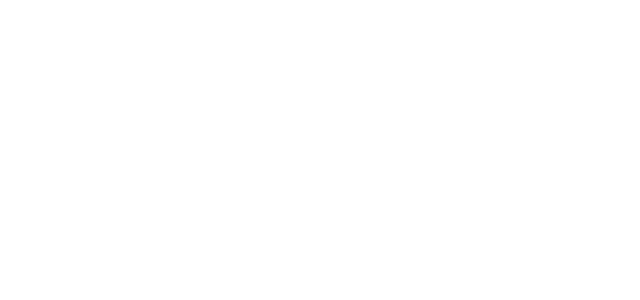
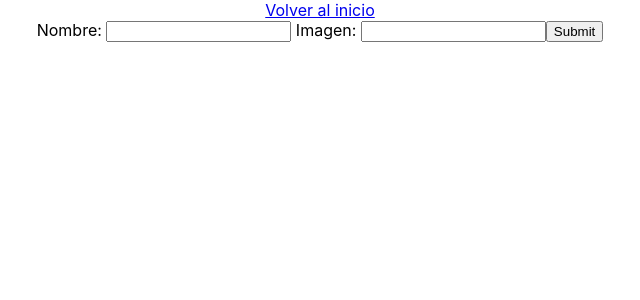
Before and after one commit to NLiasso/Proyecto-Individual---Video-Games, a React (Create React App) app in the folder client/: page /add in a window 1280 px wide. Shown: the top 300 px of the page, without its empty margins (320-960 px from the left). Built offline with nearby package versions, Linux system fonts and the light colour scheme.

Commit message:
Avances de front

```diff
--- a/client/src/App.js
+++ b/client/src/App.js
@@ -1,11 +1,13 @@
 import './App.css';
 import React from 'react';
-import { Switch, Route } from 'react-router-dom';
+import { Switch, Route, Link } from 'react-router-dom';
 import LandingPage from './components/LandingPage';
-//import Home from './components/Home';
+import Home from './components/Home';
 import Games from './components/games';
+import GameDetail from './components/gameDetail';
 import SearchBar from './components/searchBar';
 import Order from './components/order';
+import AddGame from './components/addGame';
 
 
 function App() {
@@ -18,13 +20,22 @@
           </Route>
           <Route exact path='/home'>
             <SearchBar/>
+            <Link to='/add'>
+              Agregar juego
+            </Link>
             <Order/>
             <Games/>
+          </Route>
+          <Route path='/add'>
+            <AddGame/>
+          </Route>
+          <Route path='/:id'>
+            <SearchBar/>
+            <GameDetail/>
           </Route>
         </Switch>
       </React.Fragment>
     </div>
-
   );
 }
 
--- /dev/null
+++ b/client/src/components/Home.jsx
@@ -0,0 +1,14 @@
+import React from 'react';
+import {Link} from 'react-router-dom';
+
+const Home = () => {
+    return (
+    <div>
+    <h1>
+        Bienvenido a Home. Esta es la lista de videojuegos
+    </h1>
+    </div>)
+}
+
+
+export default Home
--- a/client/src/components/LandingPage.js
+++ b/client/src/components/LandingPage.js
@@ -10,7 +10,8 @@
     <Link to='/home'>
     Explorar Juegos
     </Link>
-    </div>)
+    </div>
+    )
 }
 
 
--- a/client/src/components/addGame.jsx
+++ b/client/src/components/addGame.jsx
@@ -0,0 +1,43 @@
+import axios from "axios"
+import { useState } from "react"
+import { useHistory } from "react-router"
+import { Link } from "react-router-dom"
+
+export default function AddGame(){
+
+    const [game, setGame] = useState({})
+    let history = useHistory()
+    function onInputChange(e){
+        e.preventDefault()
+        setGame ({
+            ...game,
+            [e.target.name]: e.target.value
+        })
+    }
+
+    function onSubmit(e){
+        e.preventDefault()
+        axios.post('http://localhost:3001/videgame/' + game)
+        .then(()=>{
+            history.push('/')
+        })
+    }
+
+    return   (
+
+    <><div>
+            <Link to='/home'>
+                Volver al inicio
+            </Link>
+        </div><div>
+                <form onSubmit={onSubmit}>
+                    <label htmlFor=''> Nombre: </label>
+                    <input onChange={onInputChange} name='name' type='text' value={game.name} />
+                    <label htmlFor=''> Imagen: </label>
+                    <input onChange={onInputChange} name='image' type='text' value={game.image} />
+                    <input type='submit' />
+                </form>
+            </div></>
+    )
+
+}
--- a/client/src/components/game.jsx
+++ b/client/src/components/game.jsx
@@ -1,6 +1,11 @@
-export default function Game({name, image}){
+import { Link } from "react-router-dom";
+
+export default function Game({name, image, genres, id, description}){
     return <div>
-        <h3> {name} </h3>
-        <img src={image} style={{width: '20vw'}} alt= 'portada de juego'/>
+        <Link to={`/${id}`}>
+            <h2> {name} </h2>
+            <img src={image} style={{width: '20vw'}} alt= 'portada de juego'/>
+            <h4> {genres} </h4>
+        </Link>
     </div>
 }
--- /dev/null
+++ b/client/src/components/gameDetail.jsx
@@ -0,0 +1,31 @@
+import { useEffect, useState } from "react"
+import axios from "axios"
+import { useParams } from "react-router"
+
+export default function GameDetail(){
+
+    const [game, setGame] = useState(null)
+    let {id} = useParams ()
+    useEffect(()=>{
+        axios.get('http://localhost:3001/videogame/' + id)
+        .then((response)=>{
+            setGame(response.data)
+        })
+        return () =>{
+            setGame(null)
+        } // clean up
+    }, [])
+        return <div>
+        {
+            game ?
+            <>
+            <h2> {game.name} </h2>
+            <h4> {game.description} </h4>
+            <h4> Id del Juego: {id} </h4>
+            <img src={game.image} style={{width: '20vw'}} alt= 'portada de juego' />
+            <h4 genres={game.genres} />
+            </> :
+            <div> cargando </div>
+        }
+    </div>
+}
--- a/client/src/components/games.jsx
+++ b/client/src/components/games.jsx
@@ -13,7 +13,7 @@
     //console.log(games)
     return <div>
             {games.map((game)=>{
-              return <Game name={game.name} image={game.background_image} key={game.id}/>
+              return <Game id= {game.id} name={game.name} image={game.background_image} key={game.id} genres={game.genres}/>
             })}
         </div>
 }
--- a/client/src/index.js
+++ b/client/src/index.js
@@ -6,6 +6,7 @@
 import {BrowserRouter} from 'react-router-dom';
 import {Provider} from 'react-redux';
 import store from './store';
+
 
 ReactDOM.render(
   <React.StrictMode>
```
